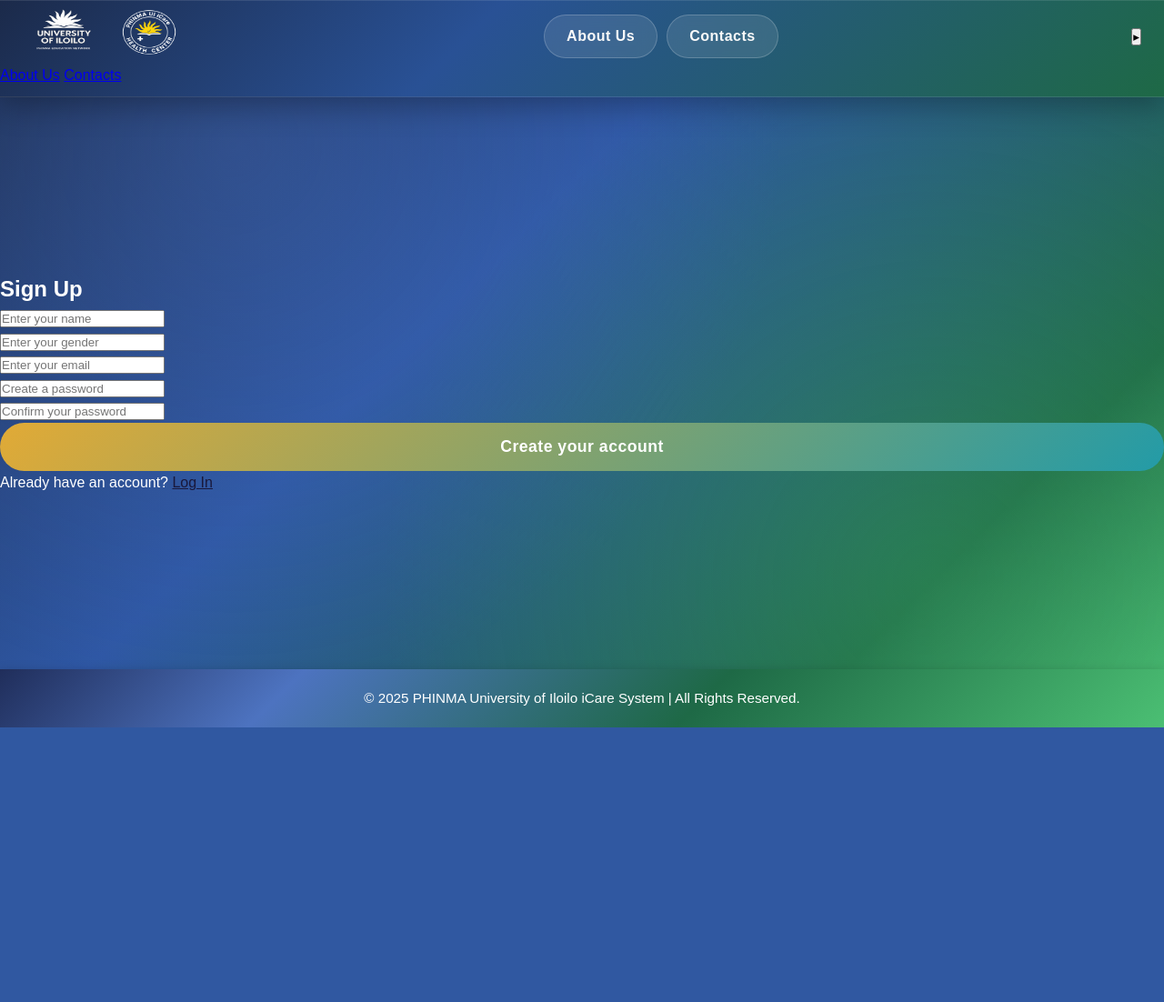
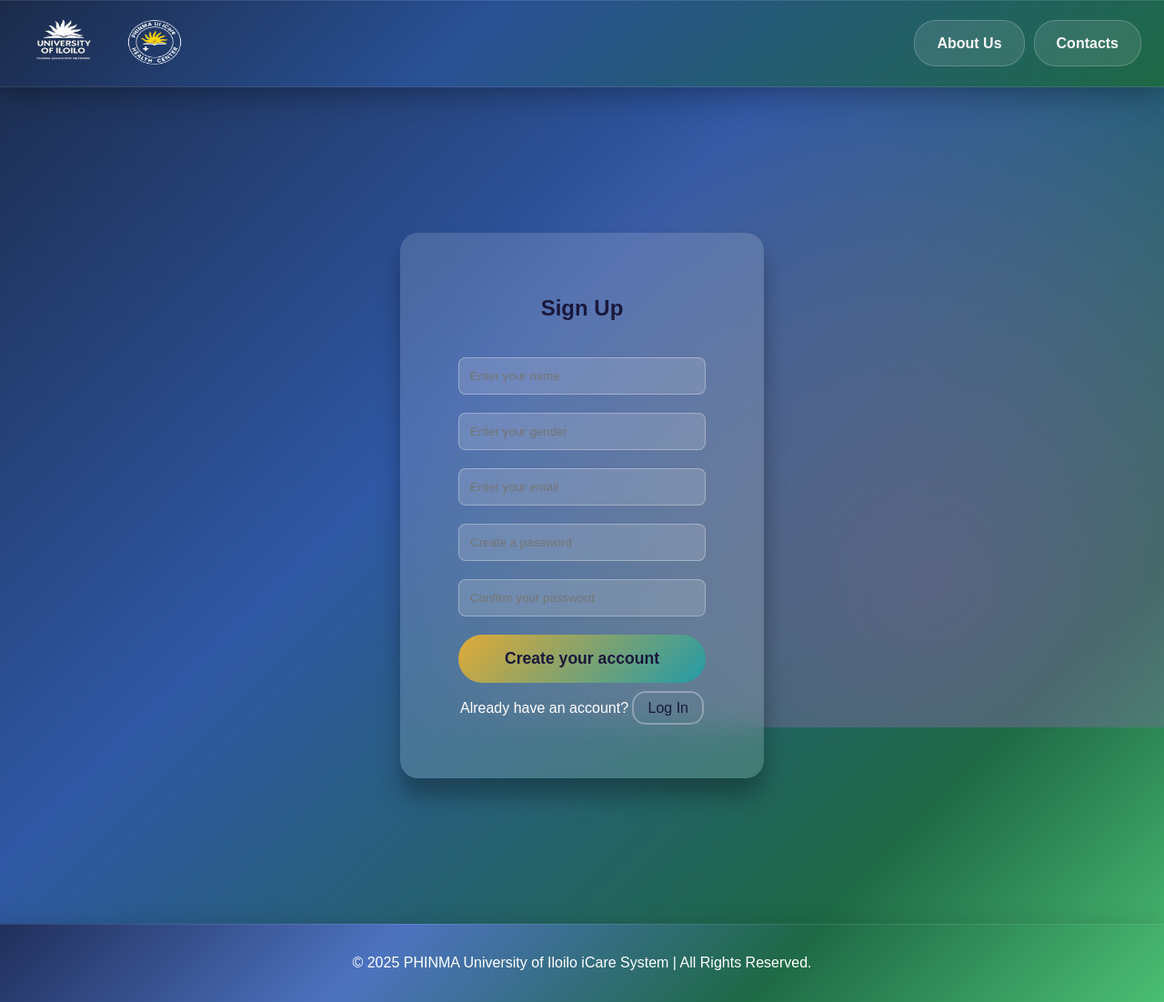
Before and after one commit to Khai16/MINI-CAPSTONE, a Flask app: page /signup_page in a window 1280 px wide. Shown: the whole page at 91% size. Before the commit the page ends 800 px from the top, so only its background shows below. Run offline with Flask 3, Linux system fonts and the light colour scheme.

Commit message:
Update signup.css

```diff
--- a/miniCapstone/static/css/signup.css
+++ b/miniCapstone/static/css/signup.css
@@ -1,11 +1,12 @@
-
+/* ===================================
+   BASE STYLES
+=================================== */
 * {
   margin: 0;
   padding: 0;
   box-sizing: border-box;
   font-family: 'Poppins', sans-serif;
 }
-
 body {
   background: linear-gradient(135deg, #1b2a4a 0%, #2f58a5 40%, #1E6946 80%, #4BBF73 100%);
   color: #ffffff;
@@ -18,17 +19,19 @@ body {
   overflow-x: hidden;
   position: relative;
 }
-
 body::before {
   content: '';
   position: fixed;
-  inset: 0;
+  top: 0; left: 0;
+  width: 100%; height: 100%;
   background:
-    radial-gradient(circle at 20% 20%, rgba(77, 115, 192, 0.3), transparent 50%),
-    radial-gradient(circle at 80% 80%, rgba(75, 191, 115, 0.25), transparent 50%);
+    radial-gradient(circle at 80% 80%, rgba(32, 46, 91, 0.3) 0%, transparent 50%),
+    radial-gradient(circle at 80% 80%, rgba(255, 119, 198, 0.3) 0%, transparent 50%),
+    radial-gradient(circle at 80% 80%, rgba(120, 219, 255, 0.2) 0%, transparent 50%);
   pointer-events: none;
   z-index: -1;
 }
+
 /* ===================================
    HEADER
 =================================== */
@@ -46,79 +49,31 @@ body::before {
     inset 0 1px 0 rgba(255, 255, 255, 0.1);
   transition: all 0.3s cubic-bezier(0.4, 0, 0.2, 1);
 }
-
-  .header:hover {
-    padding: 10px 0;
-    color: #ffffff;
-    box-shadow: 0 6px 20px rgba(0, 0, 0, 0.35);
-  }
-
 .header-container {
-    height: 60px;
   display: flex;
   justify-content: space-between;
   align-items: center;
-    max-width: 1300px;
-    margin: 0 auto;
   padding: 0 25px;
 }
-  /* LOGO (left side) */
+.nav-left {
+  display: flex;
+  align-items: center;
+  gap: 10px;
+}
 .nav-left img {
   width: 90px;
   height: 75px;
   border-radius: 15px;
+  transition: transform 0.3s ease;
 }
 .nav-left img:hover {
   transform: scale(1.05);
 }
-
-  /* NAVIGATION MENU (center) */
-  .nav-links {
-    text-size-adjust: inherit;
-    display: flex;
-    justify-content: center;
-    align-items: center;
-    list-style: none;
-    gap: 25px;
-    padding-block-end: 5px;
-    transform-origin: right;
-    transition: transform 0.3s ease;
-  }
-  .nav-links :hover {
-    color:#E1AA36;
-  }
-
-  .nav-link:hover::after {
-      transform-origin: left;
-      background: #5ef5cf;
-  }
-
-  .nav-links a {
-    color: #f9f9f9;
-    text-decoration: none;
-    padding: 10px 18px;
-    border-radius: 30px;
-    transition: all 0.3s ease;
-    font-weight: 700;
-    letter-spacing: 0.5px;
-    transform: scaleX(0);
-    transform-origin: right;
-    transition: transform 0.3s ease;
-  }
-
-  .nav-link  a:hover {
-      transform-origin: left;
-      background: linear-gradient(135deg, #E1AA36, #239BA7);
-
-  }
-
-  /* LOGIN BUTTON (right side) */
 .nav-right {
   display: flex;
   align-items: center;
   gap: 10px;
 }
-
 .nav-right a, .nav-right .login-button {
   display: inline-flex;
   align-items: center;
@@ -128,279 +83,169 @@ body::before {
   border: 1px solid rgba(255, 255, 255, 0.2);
   color: #f9f9f9;
   padding: 12px 24px;
-    height: 48px;
   border-radius: 24px;
   font-weight: 600;
-    cursor: pointer;
   text-decoration: none;
-    transition: all 0.3s cubic-bezier(0.4, 0, 0.2, 1);
-    letter-spacing: 0.5px;
+  transition: all 0.3s ease;
   position: relative;
   overflow: hidden;
 }
-
-  .nav-right a::before, .nav-right .login-button::before {
-    content: '';
-    position: absolute;
-    top: 0;
-    left: -100%;
-    width: 100%;
-    height: 100%;
-    background: linear-gradient(90deg, transparent, rgba(255, 255, 255, 0.2), transparent);
-    transition: left 0.5s;
+.nav-right a:hover, .nav-right .login-button:hover {
+  background: linear-gradient(135deg, #E1AA36, #239BA7);
+  transform: translateY(-2px);
+  box-shadow: 0 8px 25px rgba(77, 115, 192, 0.45);
 }
 
-
-  .nav-right a:hover, .nav-right .login-button:hover {
-    background: linear-gradient(135deg, #E1AA36, #239BA7);
-    color: #fff;
-    box-shadow:
-      0 8px 25px rgba(77, 115, 192, 0.45),
-      0 0 0 1px rgba(255, 255, 255, 0.1);
-    transform: translateY(-2px);
+/* ===================================
+   SIGNUP SECTION
+=================================== */
+.signup-section {
+  display: flex;
+  justify-content: center;
+  align-items: center;
+  padding: 160px 20px;
 }
-
-  .nav-right a:hover::before, .nav-right .login-button:hover::before {
-    left: 100%;
+.signup-container {
+  background: rgba(255, 255, 255, 0.15);
+  padding: 4rem;
+  border-radius: 20px;
+  backdrop-filter: blur(15px);
+  width: 400px;
+  text-align: center;
+  box-shadow: 0 20px 25px rgba(0, 0, 0, 0.3);
+  transition: transform 0.3s ease;
 }
-/* ===================================
-   HERO SECTION
-=================================== */
-.hero {
-   background: linear-gradient(135deg, #1b2a4a 0%, #2f58a5 40%, #1E6946 80%, #4BBF73 100%);
-  display: flex;
-  flex-direction: column;
-  align-items: center;
-  justify-content: flex-start;
-  text-align: center;
-  padding: 130px 20px;
+.signup-container:hover {
+  background: linear-gradient(135deg, #8c6e2e, #238a93);
+  transform: translateY(-3px);
 }
-.btn-outline{
-  display: inline;
-  font-size: 18x;
-  font-weight: 500;
-  gap: 20px;
-  border-radius: 15px;
-  background: transparent;
+.signup-container h1 {
+  margin-bottom: 35px;
   color: #19183B;
 }
+.input-box {
+  margin-bottom: 20px;
+}
+.input-box input {
+  width: 100%;
+  padding: 12px;
+  border-radius: 8px;
+  border: 0.9px solid rgba(255,255,255,0.3);
+  background: rgba(255, 255, 255, 0.15);
+  color: #19183B;
+  transition: all 0.3s ease;
+}
+.input-box input:focus {
+  border-color: #fff;
+  box-shadow: 0 0 10px rgba(25, 24, 59, 0.3);
+}
 .btn-submit {
-  gap: 20px;
   width: 100%;
   padding: 1rem 2.5rem;
+  border-radius: 30px;
+  border: none;
+  background: linear-gradient(135deg, #E1AA36, #239BA7);
+  color: #19183B;
+  font-weight: 600;
   font-size: 1.1rem;
-  border-radius: 30px;
   cursor: pointer;
-  font-weight: 600;
   transition: all 0.3s ease;
-  text-align: center;
-  display: inline-block;
-  text-decoration: none;
-  letter-spacing: 0.5px;
 }
-
-.btn-outline:hover {
-  background: linear-gradient(135deg, #E1AA36, #239BA7);
-  box-shadow: 0 0 15px rgba(225, 170, 54, 0.5);
-  transform: translateY(-3px);
-}
-
-.btn-submit {
-  background: linear-gradient(135deg, #E1AA36, #239BA7);
-  color: white;
-  border: none;
-}
-
 .btn-submit:hover {
-  background: linear-gradient(135deg, #7ADAA5, #E1AA36);
   transform: translateY(-3px);
   box-shadow: 0 6px 18px rgba(225, 170, 54, 0.4);
 }
-
-/* ===================================
-   FEEDBACK SECTION
-=================================== */
-.feedback-heasder {
-  text-align: center;
-  margin-top: 4rem;
-  margin-bottom: 2rem;
-  color:  #19183B;
+.switch-text {
+  margin-top: 15px;
 }
-
-
-/* FORM CONTAINER */
-.feedback-form {
-  padding: 2.0rem;
-  width: 450px;
-  margin: 0 auto 3rem auto;
-  background: rgba(255, 255, 255, 0.12);
-  backdrop-filter: blur(20px);
-  border-radius: 20px;
-  box-shadow: 0 30px 25px rgba(0, 0, 0, 0.25);
-  animation: fadeInUp 1s ease-in-out;
-  transition: transform 0.3s ease, box-shadow 0.3s ease;
+.btn-outline {
+  color: #19183B;
+  text-decoration: none;
+  border: 2px solid rgba(255,255,255,0.3);
+  border-radius: 15px;
+  padding: 8px 15px;
+  transition: 0.3s ease;
 }
-.feedback-form:hover {
-   background: linear-gradient(135deg, #8c6e2e, #238a93);
-  transform: translateY(-3px);
-}
-
-.feedback-form h1{
-  margin-bottom: 35px;
-  color: #19183B;
-  font-weight: 600;
-}
-
-.form-group {
-  margin-bottom: 1.5rem;
-  text-align: left;
+.btn-outline:hover {
+  background: linear-gradient(135deg, #E1AA36, #239BA7);
   color: #19183B;
 }
 
-.form-group label {
-  display: block;
-  margin-bottom: 0.5rem;
-  color: #19183B;
-  font-weight: 500;
-  font-size: 0.95rem;
-}
-
-.form-group input,
-.form-group textarea,
-.form-group select {
-  text-decoration: #19183B;
-  width: 100%;
-  padding: 10px 14px;
-  border: 1px solid rgba(255, 255, 255, 0.25);
-  border-radius: 10px;
-  font-size: 1rem;
-  background: rgba(255, 255, 255, 0.15);
-  color: #19183B;
-  transition: all 0.3s ease;
-  backdrop-filter: blur(5px);
-}
-
-.form-group input:focus,
-.form-group textarea:focus,
-.form-group select:focus {
-  text-decoration-color: #19183B;
-  outline: none;
-  border-color:#19183B;
-  box-shadow: 0 0 10px rgba(225, 170, 54, 0.6);
-  background-color: #ffffff;
-}
-
-/* BUTTON */
-.submit-btn {
-  width: 100%;
-  padding: 1rem 2.5rem;
-  background: linear-gradient(135deg, #E1AA36, #239BA7);
-  color: #19183B;
-  border: none;
-  border-radius: 30px;
-  font-size: 1.1rem;
-  font-weight: 600;
-  cursor: pointer;
-  transition: all 0.3s ease;
-  letter-spacing: 0.5px;
-}
-
-.submit-btn:hover {
-  background: linear-gradient(135deg, #7ADAA5, #E1AA36);
-  transform: translateY(-3px);
-  box-shadow: 0 6px 18px rgba(225, 170, 54, 0.4);
-}
 /* ===================================
    FOOTER
 =================================== */
 footer {
   background: linear-gradient(
     135deg,
-    #202e5b 0%,   /* Deep Navy Blue */
-    #4D73C0 25%,  /* Light Blue */
-    #1E6946 60%,  /* Dark Green */
-    #4BBF73 100%   /* Mint Green */
+    #202e5b 0%,
+    #4D73C0 33%,
+    #1E6946 66%,
+    #4BBF73 100%
   );
-  box-shadow: 0 4px 12px rgba(0, 0, 0, 0.25);
+  box-shadow:
+    0 -4px 20px rgba(0, 0, 0, 0.1),
+    inset 0 1px 0 rgba(255, 255, 255, 0.1);
   text-align: center;
-  padding: 20px;
-  font-size: 0.95em;
-}
-.footer:hover {
-  background: rgba(122, 218, 165, 0.85);
-  color: #ffffff;
-  box-shadow: 0 6px 20px rgba(0, 0, 0, 0.35);
+  padding: 30px 20px;
+  font-size: 1rem;
+  position: relative;
+  overflow: hidden;
 }
 
 /* ===================================
-   RESPONSIVE
+   MOBILE MENU
 =================================== */
+.mobile-only { display: none; }
+.desktop-only { display: flex; }
+
 @media (max-width: 768px) {
-  .header-container {
+  .desktop-only { display: none !important; }
+  .mobile-only { display: block; }
+
+  .menu-toggle {
+    font-size: 2rem;
+    background: none;
+    border: none;
+    color: #fff;
+    cursor: pointer;
+    transition: transform 0.3s ease;
+  }
+  .menu-toggle.open { transform: rotate(90deg); }
+
+  .mobile-menu {
+    display: none;
     flex-direction: column;
-    gap: 10px;
+    background: rgba(32, 46, 91, 0.9);
+    backdrop-filter: blur(10px);
+    border-radius: 10px;
+    padding: 12px 18px;
+    position: absolute;
+    top: 70px;
+    right: 15px;
+    z-index: 999;
+    min-width: 160px;
+  }
+  .mobile-menu a {
+    color: #fff;
+    text-decoration: none;
+    padding: 10px 0;
+    transition: background 0.3s ease;
+  }
+  .mobile-menu a:hover {
+    background: rgba(255,255,255,0.15);
   }
 
-  .nav-right {
-    flex-wrap: wrap;
-    justify-content: center;
+    .nav-left img {
+    width: 70px;
+    height: 55px;
   }
 
-  .hero-content h1 {
-    font-size: 2.2em;
+  .signup-container {
+    width: 100%;
+    max-width: 340px;
+    padding: 2.5rem 1.5rem;
   }
-
-  .feedback-form {
-    width: 95%;
-    padding: 1.5rem;
+  .signup-container h1 {
+    font-size: 1.8em;
   }
 }
-
-@media screen and (max-width: 800px) {
-  .nav-links {
-    display: none;
-    flex-direction: column;
-    background: rgba(35, 155, 167, 0.95);
-    width: 100%;
-    position: absolute;
-    top: 70px;
-    left: 0;
-    padding: 20px;
-    text-align: center;
-  }
-
-  #menu-toggle:checked + .menu-icon + .nav-links {
-    display: flex;
-  }
-
-  .nav-links li {
-    margin: 10px 0;
-  }
-
-  .feedback-form {
-    padding: 2rem 1.5rem;
-  }
-
-  .feedback-header h2 {
-    font-size: 32px;
-  }
-}
-/* ===================================
-   ANIMATIONS
-=================================== */
-@keyframes fadeInUp {
-  from { opacity: 0; transform: translateY(20px); }
-  to { opacity: 1; transform: translateY(0); }
-}
-
-@keyframes moveBackground {
-  0% {
-    background-position: 0% 50%;
-  }
-  50% {
-    background-position: 100% 50%;
-  }
-  100% {
-    background-position: 0% 50%;
-  }
-}
```
Lines whose indentation alone changed are shown as unchanged.
